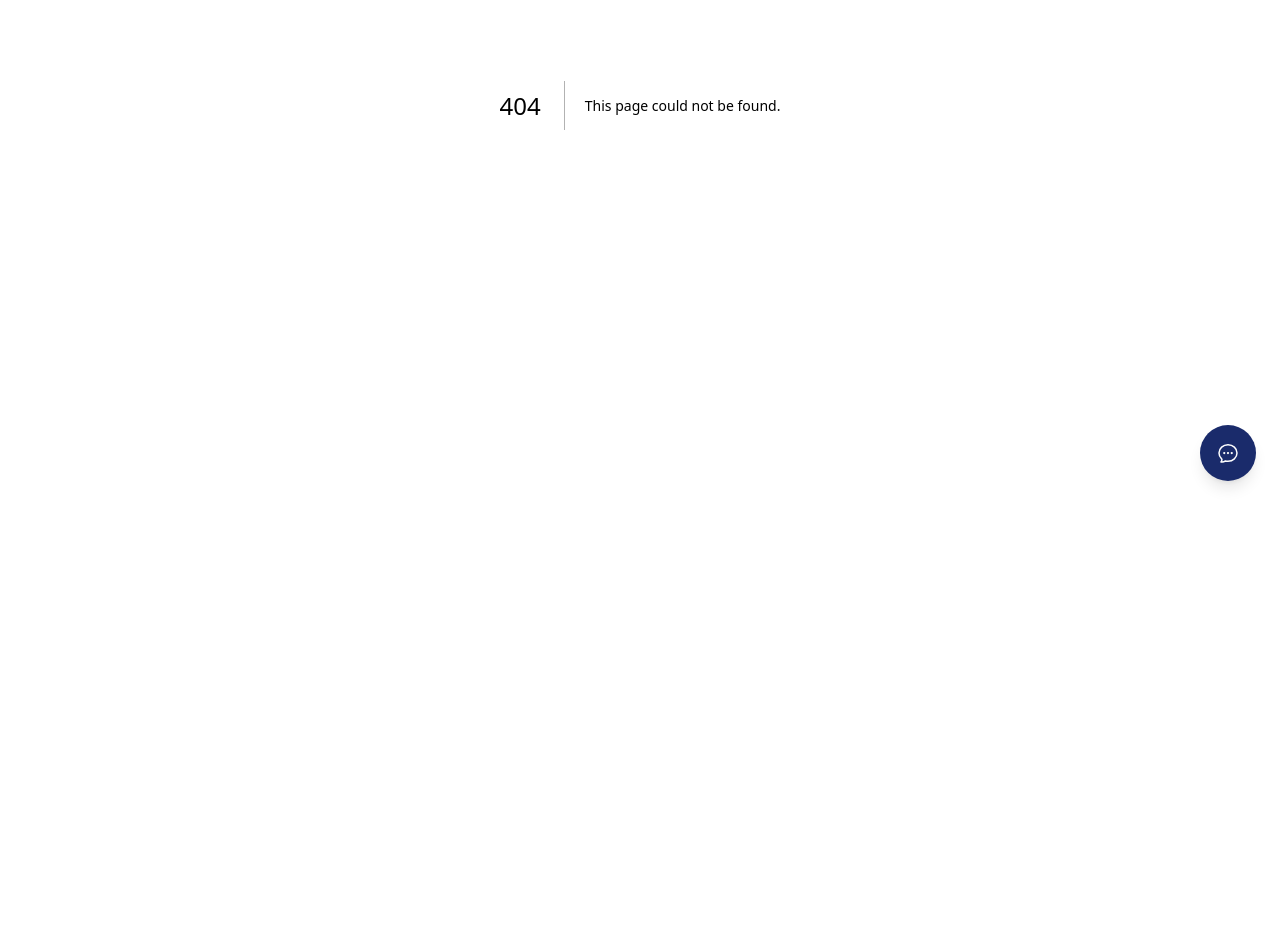
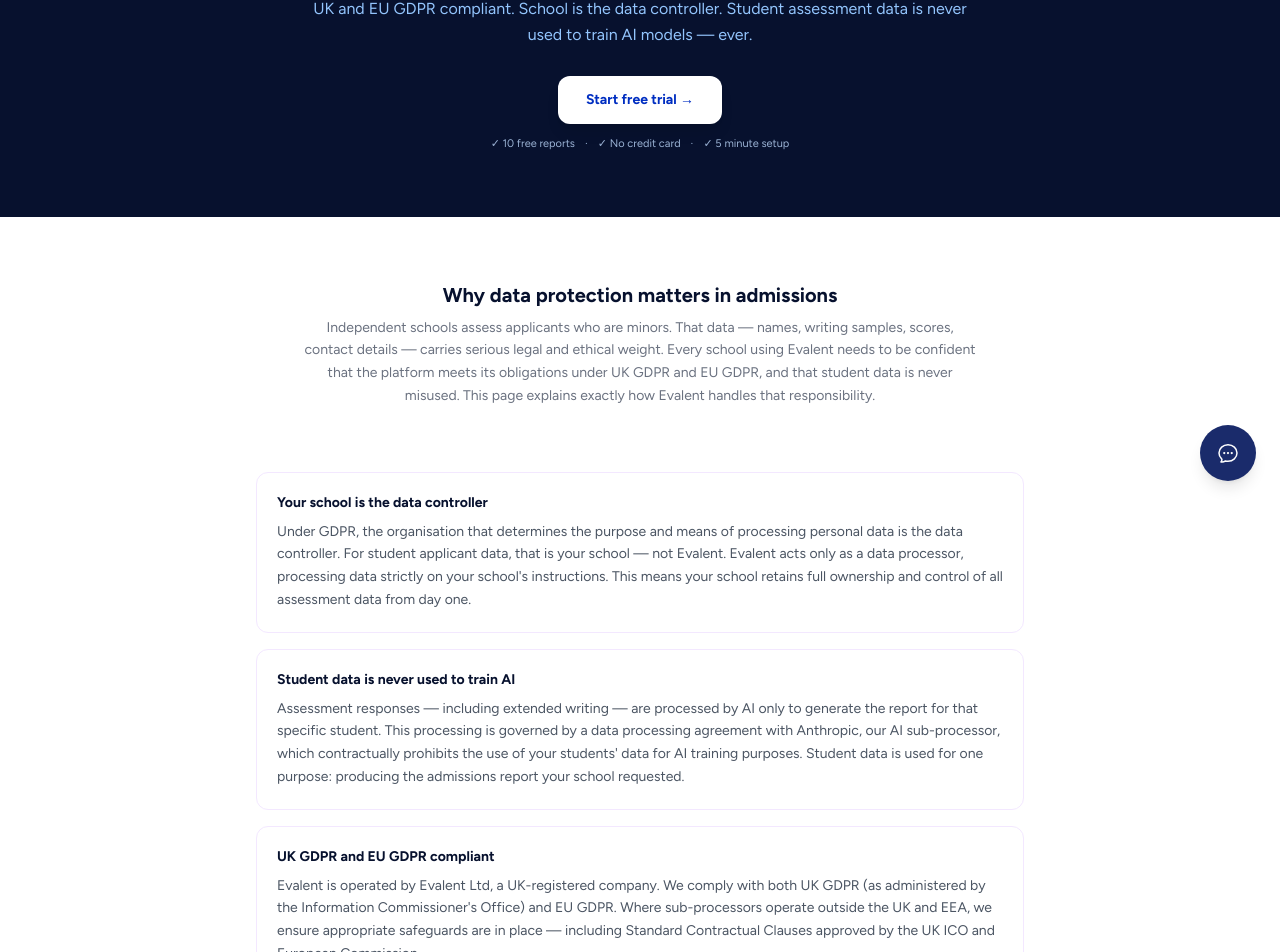
Before and after one commit to wigsbury-ui/evalent-marketing, a Next.js app: page /why/data-security in a window 1280 px wide. Before the commit this address had no page. Shown: the part 295-1247 px from the top of the page. Before the commit the page ends 800 px from the top, so only its background shows below. Built offline with nearby package versions, Linux system fonts and the light colour scheme.

Commit message:
feat: add Data Security page to Why Evalent section

```diff
--- /dev/null
+++ b/src/app/why/data-security/page.tsx
@@ -0,0 +1,118 @@
+import Nav from '@/components/Nav'
+import Footer from '@/components/Footer'
+import HeroTrialButton from '@/components/HeroTrialButton'
+import Link from 'next/link'
+
+export const metadata = {
+  title: 'Data Security — Why Evalent',
+  description: 'How Evalent protects student data. UK and EU GDPR compliant. Student data never used to train AI. School is the data controller.',
+}
+
+export default function Page() {
+  return (
+    <div className="min-h-screen">
+      <Nav />
+
+      {/* Hero */}
+      <section className="bg-navy py-16 px-6 text-center">
+        <div className="max-w-2xl mx-auto">
+          <div className="inline-flex items-center gap-2 bg-white/10 border border-white/20 text-blue-300 text-xs font-bold tracking-widest px-4 py-1.5 rounded-full mb-5">WHY EVALENT</div>
+          <h1 className="text-4xl md:text-5xl font-black text-white tracking-tight mb-4">Student data handled the right way.</h1>
+          <p className="text-blue-300 text-base leading-relaxed mb-6">UK and EU GDPR compliant. School is the data controller. Student assessment data is never used to train AI models — ever.</p>
+          <HeroTrialButton />
+        </div>
+      </section>
+
+      {/* Intro */}
+      <section className="px-6 bg-white pt-12 pb-2">
+        <div className="max-w-4xl mx-auto">
+          <h2 className="text-center text-xl font-bold text-navy mt-4">Why data protection matters in admissions</h2>
+          <p className="text-center text-sm text-gray-500 leading-relaxed mt-2 max-w-2xl mx-auto">
+            Independent schools assess applicants who are minors. That data — names, writing samples, scores, contact details — carries serious legal and ethical weight. Every school using Evalent needs to be confident that the platform meets its obligations under UK GDPR and EU GDPR, and that student data is never misused. This page explains exactly how Evalent handles that responsibility.
+          </p>
+        </div>
+      </section>
+
+      {/* Cards */}
+      <section className="py-14 px-6 bg-white">
+        <div className="max-w-3xl mx-auto">
+          <div className="grid gap-4">
+
+            <div className="border border-purple-100 rounded-xl p-5">
+              <h3 className="text-sm font-bold text-navy mb-2">Your school is the data controller</h3>
+              <p className="text-sm text-gray-600 leading-relaxed">Under GDPR, the organisation that determines the purpose and means of processing personal data is the data controller. For student applicant data, that is your school — not Evalent. Evalent acts only as a data processor, processing data strictly on your school's instructions. This means your school retains full ownership and control of all assessment data from day one.</p>
+            </div>
+
+            <div className="border border-purple-100 rounded-xl p-5">
+              <h3 className="text-sm font-bold text-navy mb-2">Student data is never used to train AI</h3>
+              <p className="text-sm text-gray-600 leading-relaxed">Assessment responses — including extended writing — are processed by AI only to generate the report for that specific student. This processing is governed by a data processing agreement with Anthropic, our AI sub-processor, which contractually prohibits the use of your students' data for AI training purposes. Student data is used for one purpose: producing the admissions report your school requested.</p>
+            </div>
+
+            <div className="border border-purple-100 rounded-xl p-5">
+              <h3 className="text-sm font-bold text-navy mb-2">UK GDPR and EU GDPR compliant</h3>
+              <p className="text-sm text-gray-600 leading-relaxed">Evalent is operated by Evalent Ltd, a UK-registered company. We comply with both UK GDPR (as administered by the Information Commissioner's Office) and EU GDPR. Where sub-processors operate outside the UK and EEA, we ensure appropriate safeguards are in place — including Standard Contractual Clauses approved by the UK ICO and European Commission.</p>
+            </div>
+
+            <div className="border border-purple-100 rounded-xl p-5">
+              <h3 className="text-sm font-bold text-navy mb-2">Configurable data retention</h3>
+              <p className="text-sm text-gray-600 leading-relaxed">Schools can configure their own data retention period in Evalent's settings. Assessment data is automatically deleted after the period you specify — or immediately on request by emailing hello@evalent.io. You are never locked into holding data longer than your school's own policy requires.</p>
+            </div>
+
+            <div className="border border-purple-100 rounded-xl p-5">
+              <h3 className="text-sm font-bold text-navy mb-2">Sub-processors bound by data processing agreements</h3>
+              <p className="text-sm text-gray-600 leading-relaxed">Evalent shares data only with the sub-processors required to deliver the service — database hosting (Supabase), AI evaluation (Anthropic), transactional email (Resend), and platform infrastructure (Vercel). Each is bound by a formal data processing agreement. We do not sell personal data to any third party, and we do not use student data for advertising, profiling, or any purpose beyond delivering your school's reports.</p>
+            </div>
+
+            <div className="border border-purple-100 rounded-xl p-5">
+              <h3 className="text-sm font-bold text-navy mb-2">Secure infrastructure</h3>
+              <p className="text-sm text-gray-600 leading-relaxed">All data is encrypted in transit (TLS 1.2+) and at rest. Access to assessment data is restricted to authenticated school users only — assessors receive a secure, time-limited link to view the specific report they need, with no access to any other student data. Multi-factor authentication is available for all school accounts.</p>
+            </div>
+
+          </div>
+        </div>
+      </section>
+
+      {/* GDPR summary strip */}
+      <section className="py-10 px-6 bg-blue-50 border-t border-blue-100">
+        <div className="max-w-3xl mx-auto grid md:grid-cols-3 gap-4 text-center">
+          {[
+            ['UK & EU GDPR', 'Compliant with both UK ICO and EU GDPR frameworks'],
+            ['School controls the data', 'You are the data controller. We are the processor.'],
+            ['AI never trains on student data', 'Contractually prohibited. No exceptions.'],
+          ].map(([title, desc]) => (
+            <div key={title} className="bg-white rounded-xl p-5 border border-blue-100">
+              <div className="text-xs font-black text-brand uppercase tracking-widest mb-2">{title}</div>
+              <p className="text-xs text-gray-500 leading-relaxed">{desc}</p>
+            </div>
+          ))}
+        </div>
+      </section>
+
+      {/* Links to policies */}
+      <section className="py-8 px-6 bg-white border-t border-gray-100">
+        <div className="max-w-3xl mx-auto text-center">
+          <p className="text-sm text-gray-500 mb-3">Read the full legal detail in our documentation:</p>
+          <div className="flex gap-4 justify-center flex-wrap text-sm">
+            <Link href="/legal/privacy" className="text-brand hover:underline font-semibold">Privacy Policy →</Link>
+            <Link href="/security" className="text-brand hover:underline font-semibold">Security Overview →</Link>
+            <Link href="/legal/terms" className="text-brand hover:underline font-semibold">Terms of Service →</Link>
+          </div>
+        </div>
+      </section>
+
+      {/* CTA */}
+      <section className="py-12 px-6 bg-blue-50 border-t border-blue-100 text-center">
+        <div className="max-w-xl mx-auto">
+          <h2 className="text-2xl font-black text-navy tracking-tight mb-3">Try Evalent free with your next 10 applicants.</h2>
+          <p className="text-gray-600 text-sm mb-6">No credit card. No contract. Set up in 5 minutes.</p>
+          <div className="flex gap-3 justify-center flex-wrap">
+            <a href="https://app.evalent.io/signup" className="bg-brand text-white font-bold text-sm px-6 py-3 rounded-xl hover:bg-blue-800 transition-colors">Start free trial →</a>
+            <Link href="/why" className="bg-white text-gray-600 font-semibold text-sm px-6 py-3 rounded-xl border border-gray-200 hover:bg-gray-50 transition-colors">All benefits →</Link>
+          </div>
+        </div>
+      </section>
+
+      <Footer />
+    </div>
+  )
+}
--- a/src/app/why/page.tsx
+++ b/src/app/why/page.tsx
@@ -13,6 +13,7 @@ const BENEFITS = [
   { href: '/why/transparency', title: 'Transparency', desc: 'A complete audit trail from registration to decision — timestamped, attributed, and permanently stored.', icon: '🔍' },
   { href: '/why/defensibility', title: 'Defensibility', desc: 'Structured, reproducible assessments with documented evidence that satisfies accreditation and governance expectations.', icon: '🛡️' },
   { href: '/why/conversion', title: 'Conversion & Speed', desc: 'From assessment link to admissions decision in under five minutes, with automated reminders that keep applications moving.', icon: '⚡' },
+  { href: '/why/data-security', title: 'Data Security', desc: 'UK and EU GDPR compliant. School is the data controller. Student data is never used to train AI models.', icon: '🔒' },
 ]
 
 export default function Page() {
```
